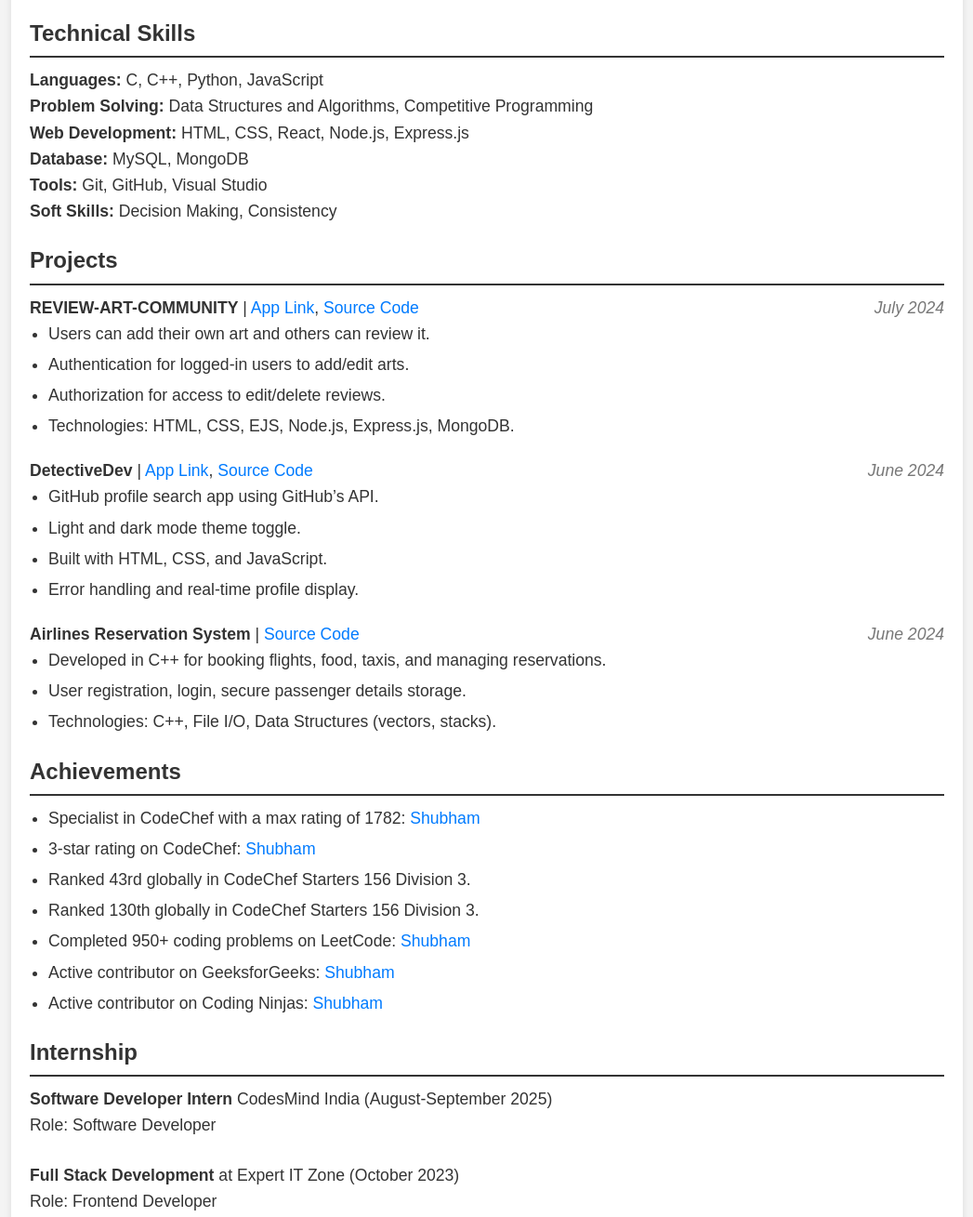
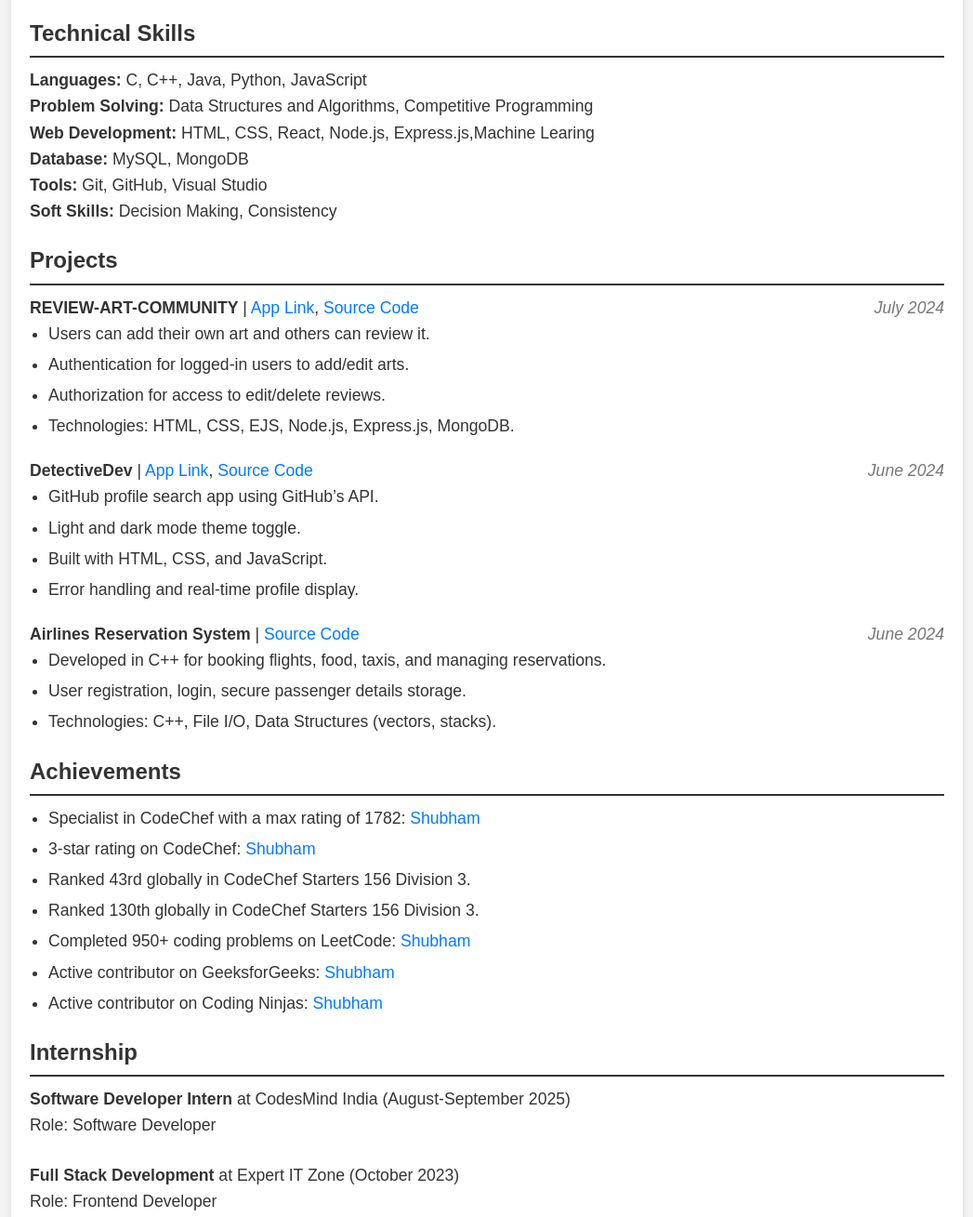
Before and after one commit to Shubhamkrkeshri21/shubham_Resume, a plain HTML site: page index.html in a window 1280 px wide. Shown: the part 463-1772 px from the top of the page at 93% size, without its empty margins (116-1163 px from the left). Drawn offline with Linux system fonts and the light colour scheme.

Commit message:
Update index.html

```diff
--- a/index.html
+++ b/index.html
@@ -42,9 +42,9 @@
 
     <section class="skills">
       <h2>Technical Skills</h2>
-      <p><strong>Languages:</strong> C, C++, Python, JavaScript</p>
+      <p><strong>Languages:</strong> C, C++, Java, Python, JavaScript</p>
       <p><strong>Problem Solving:</strong> Data Structures and Algorithms, Competitive Programming</p>
-      <p><strong>Web Development:</strong> HTML, CSS, React, Node.js, Express.js</p>
+      <p><strong>Web Development:</strong> HTML, CSS, React, Node.js, Express.js,Machine Learing</p>
       <p><strong>Database:</strong> MySQL, MongoDB</p>
       <p><strong>Tools:</strong> Git, GitHub, Visual Studio</p>
       <p><strong>Soft Skills:</strong> Decision Making, Consistency</p>
@@ -109,7 +109,7 @@
 
     <section class="internship">
       <h2>Internship</h2>
-      <p><strong>Software Developer Intern</strong> CodesMind India (August-September 2025)<br />
+      <p><strong>Software Developer Intern</strong> at CodesMind India (August-September 2025)<br />
         Role: Software Developer
       </p>
       <br>
```
